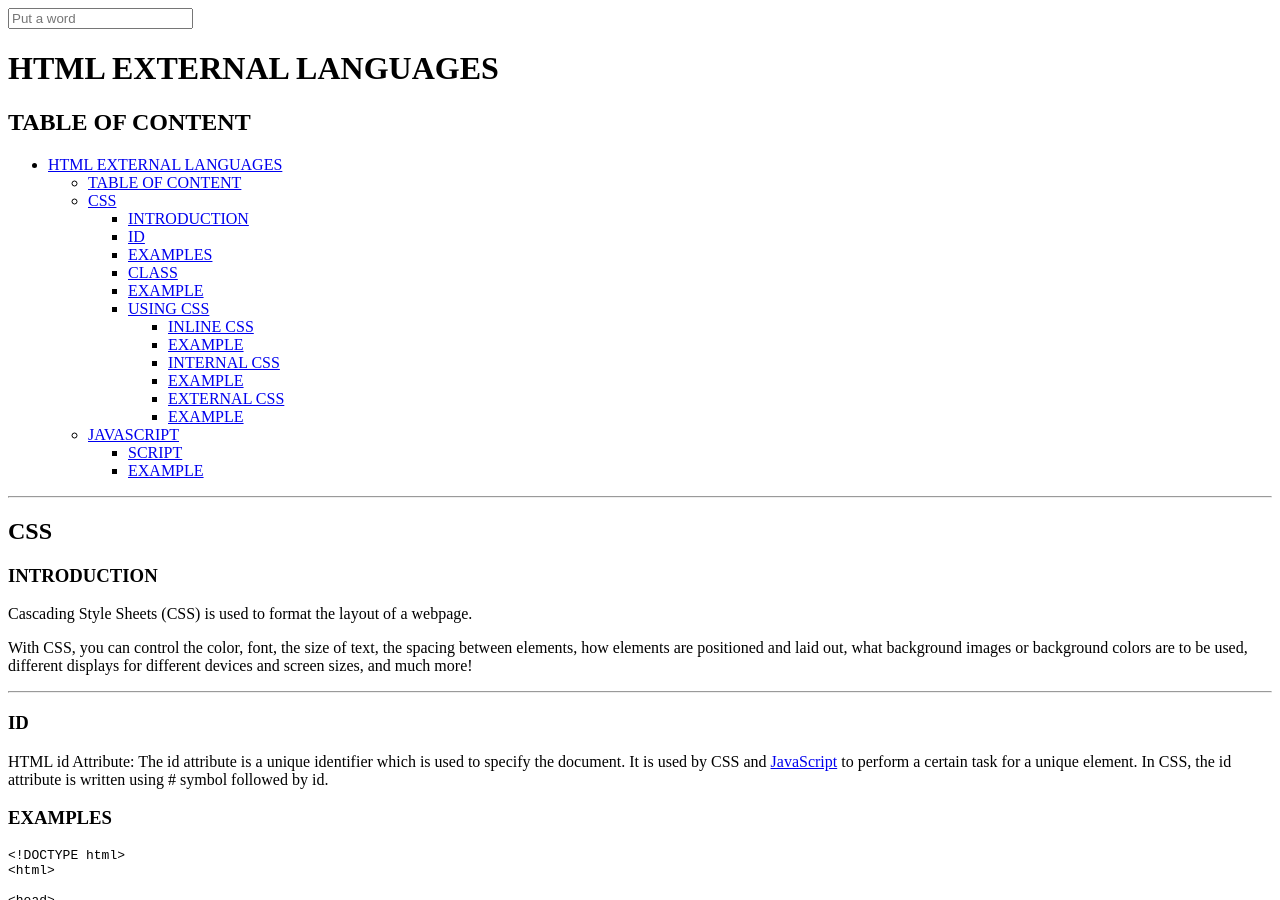
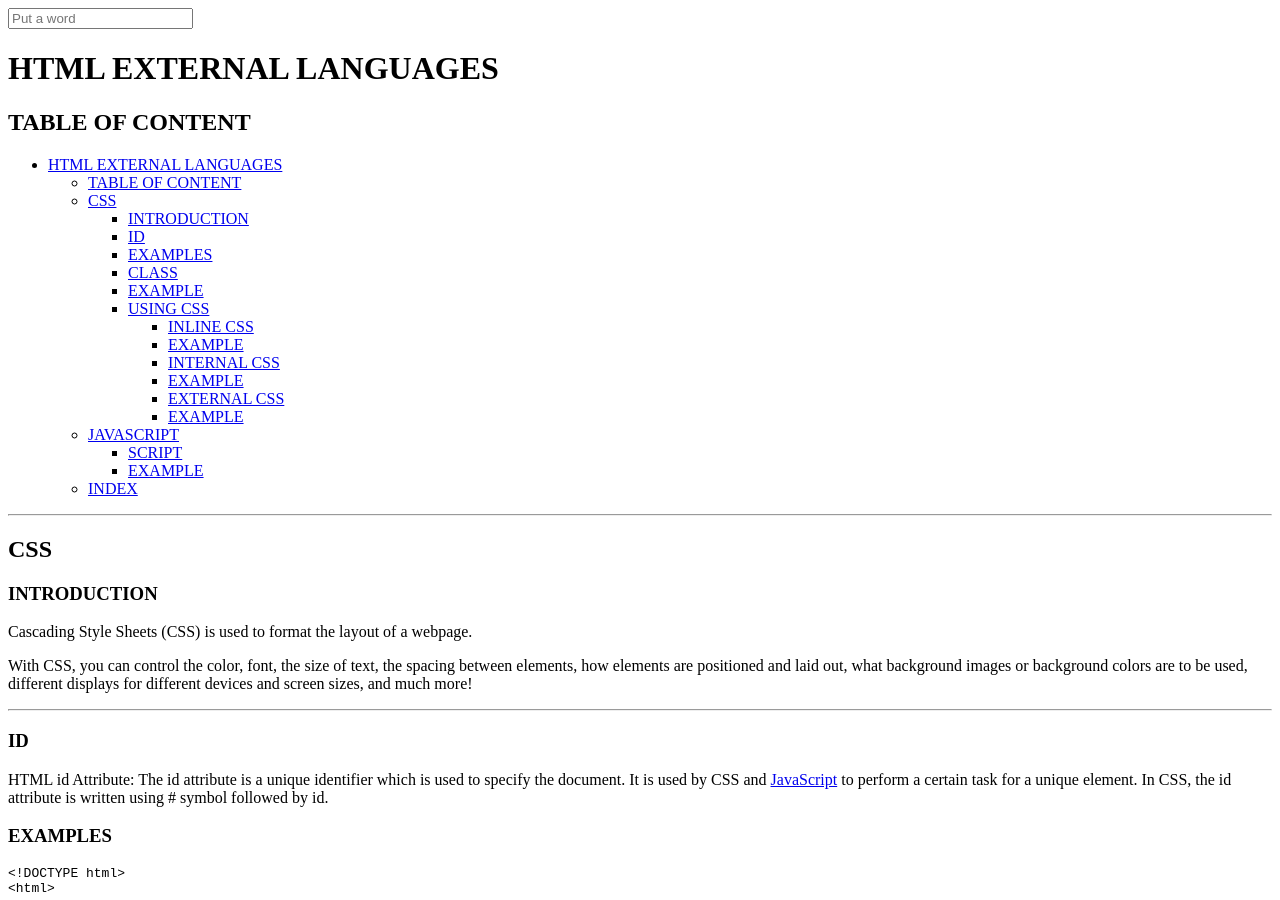
Before and after one commit to BCNGEEKS/Geekateca, a Jekyll site: the page built from BCNGEEK_SECTIONS/BCNGEEK_HTML/EXTERNAL-LENGUAGES.md, in a window 1280 px wide and 900 px high. Built offline with Jekyll 4.4.1, drawn with Linux system fonts in a browser that asks for light colours; our own code applies the rules of GitHub Pages for plain Markdown files.

Commit message:
Update EXTERNAL-LENGUAGES.md

```diff
--- a/BCNGEEK_SECTIONS/BCNGEEK_HTML/EXTERNAL-LENGUAGES.md
+++ b/BCNGEEK_SECTIONS/BCNGEEK_HTML/EXTERNAL-LENGUAGES.md
@@ -26,6 +26,7 @@ date: 21th June 2022
   - [JAVASCRIPT](#javascript)
     - [SCRIPT](#script)
     - [EXAMPLE](#example-4)
+  - [INDEX](./INDEX.md)
 
 ---
 
```
